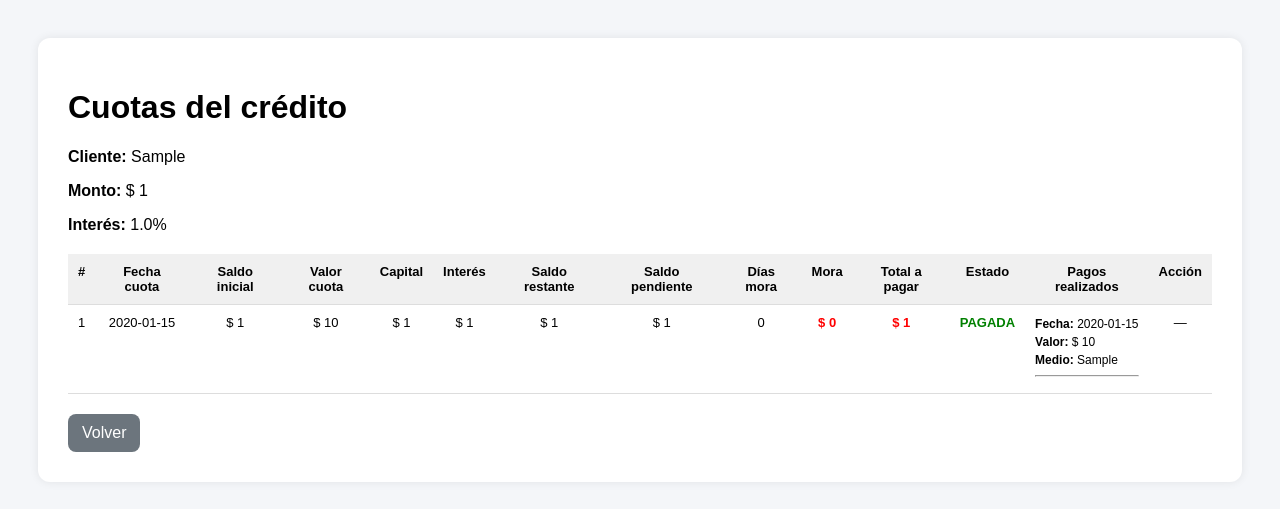
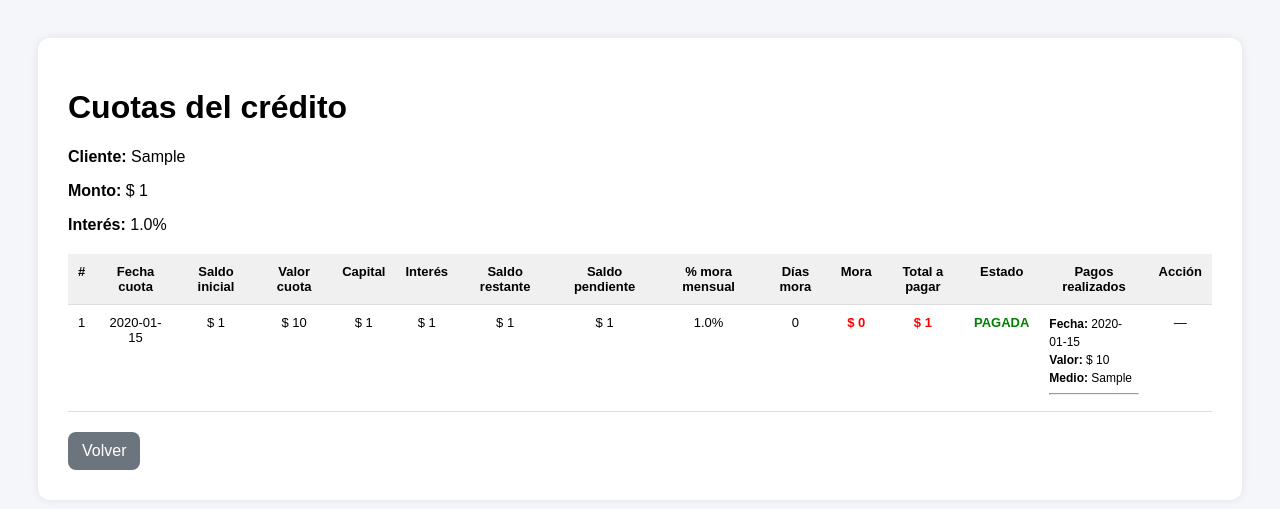
Before and after one commit to comprasconstructoracrv-afk/financiera, a Flask app: page /ver_cuotas/1 in a window 1280 px wide. Shown: the top 509 px of the page. Run offline with Flask 3, Linux system fonts and the light colour scheme; the visitor is signed in with stand-in values (Sample User, id 1); tables that the repository leaves empty hold one stand-in row (values such as "Sample post").

Commit message:
Agrego tasa mensual fija por cuota y mora por tramos mensuales

```diff
--- a/templates/ver_cuotas.html
+++ b/templates/ver_cuotas.html
@@ -93,12 +93,14 @@
                   <th>Interés</th>
                   <th>Saldo restante</th>
                   <th>Saldo pendiente</th>
+                  <th>% mora mensual</th>
                   <th>Días mora</th>
                   <th>Mora</th>
                   <th>Total a pagar</th>
                   <th>Estado</th>
                   <th>Pagos realizados</th>
                   <th>Acción</th>
+
             </tr>
         </thead>
 
@@ -113,6 +115,7 @@
                 <td>{{ cuota.interes | cop }}</td>
                 <td>{{ cuota.saldo_restante | cop }}</td>
                 <td>{{ cuota.saldo_pendiente | cop }}</td>
+                <td>{{ cuota.tasa_mora_mensual_cuota }}%</td>
                 <td>{{ cuota.dias_mora }}</td>
                 <td class="rojo">{{ cuota.interes_mora | cop }}</td>
                 <td class="rojo">{{ cuota.total_cobro | cop }}</td>
```
Lines whose indentation alone changed are shown as unchanged.
